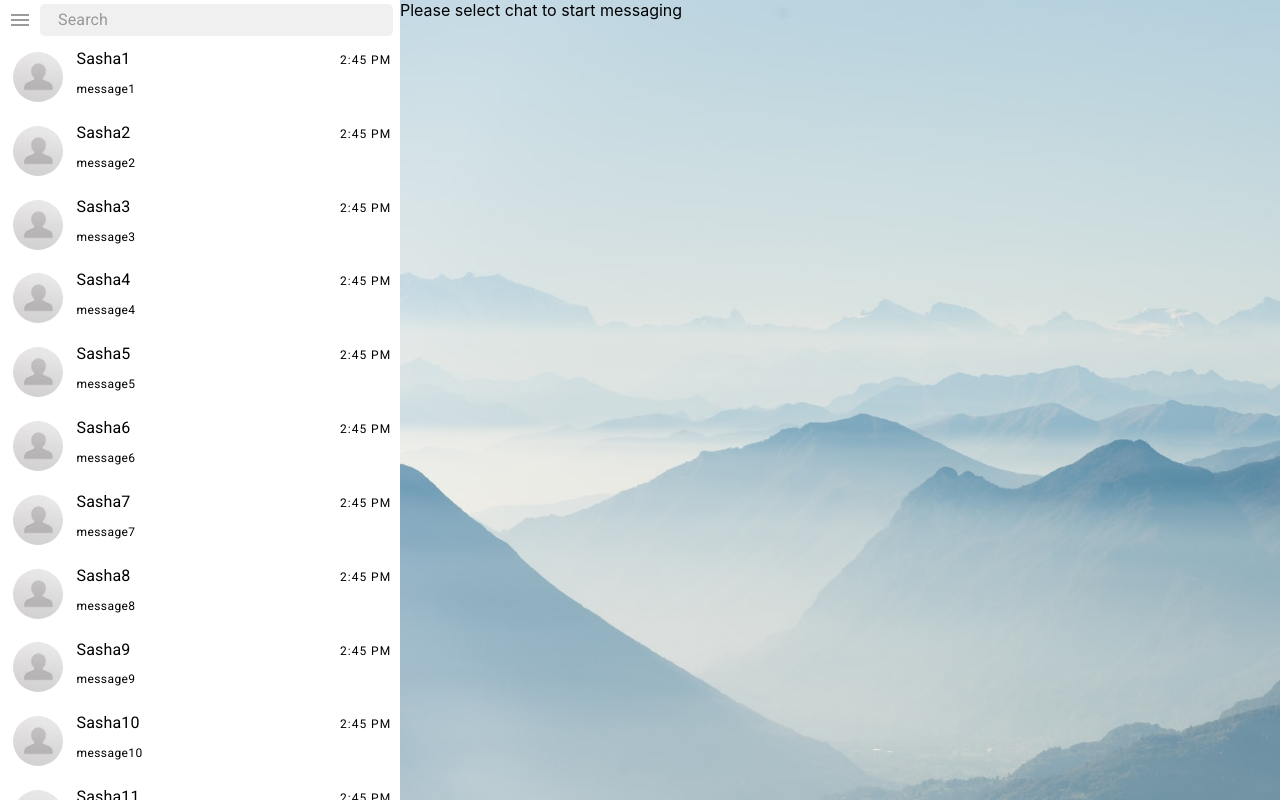
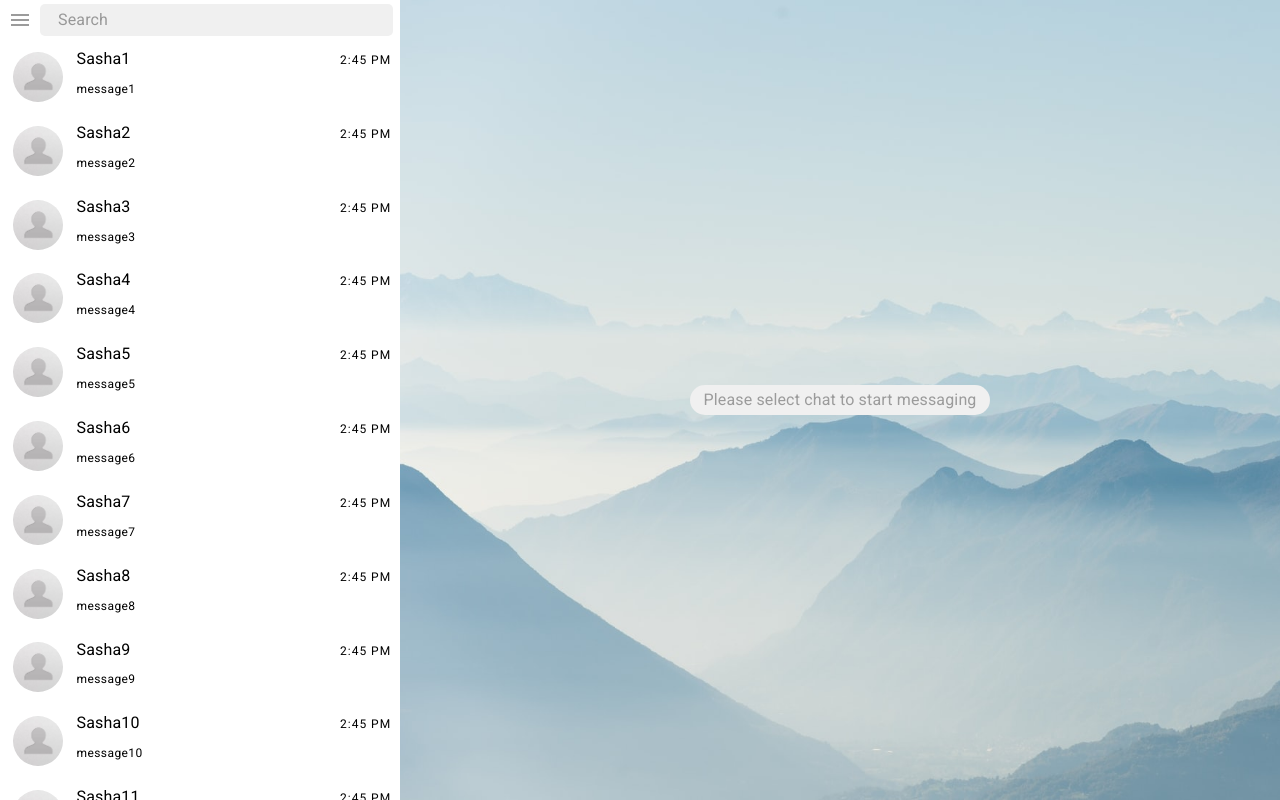
Before and after one commit to IharTsykala/Ais__Telegram-clone, a React (Create React App) app: page / in a window 1280 px wide. Built offline with nearby package versions, Linux system fonts and the light colour scheme.

Commit message:
feat: add text select chat

```diff
--- a/src/App.scss
+++ b/src/App.scss
@@ -1,5 +1,6 @@
 $lightBackground: #fff;
 $middleBackground: #f0f0f0;
+$darkBackground: #5a5a5a;
 
 $littlePadding: 5%;
 $middlePadding: 10%;
@@ -110,7 +111,28 @@ body {
   //max-height: 100%;
   background-image:url('./assets/img/backgrounForTelegram.jpg');
   background-size:cover;
-
+  display: grid;
+  .window-dialog-block__empty-window {
+    height: 30px;
+    width: 300px;
+    border-radius: 15px;
+    display: grid;
+    justify-self: center;
+    text-align: center;
+    align-self: center;
+    //margin-top: 10%;
+    background-color: $middleBackground;
+    //margin: 0 auto;
+    @media (max-width: 800px) {
+      width: 100%;
+      background-color: inherit;
+    }
+    .text-select-chat {
+      display: grid;
+      align-items: center;
+      color: $lightColor;
+    }
+  }
   //display: grid;
   //grid-template-rows: $headerHeight 1fr;
 }
--- a/src/Pages/MessengerPage/WindowDialogBlock/WindowDialogBlock.tsx
+++ b/src/Pages/MessengerPage/WindowDialogBlock/WindowDialogBlock.tsx
@@ -1,5 +1,6 @@
 import React from "react"
 import { connect } from "react-redux"
+import { Typography } from "@material-ui/core"
 
 type WindowDialogBlockProps = {
   idCurrentUser: number,
@@ -19,7 +20,9 @@ const WindowDialogBlock: React.FunctionComponent<WindowDialogBlockProps> = ({
         </>
       )) || (
         <div className={"window-dialog-block__empty-window"}>
-          Please select chat to start messaging
+          <Typography variant={"subtitle1"} className={"text-select-chat"}>
+            Please select chat to start messaging
+          </Typography>
         </div>
       )}
     </div>
```
